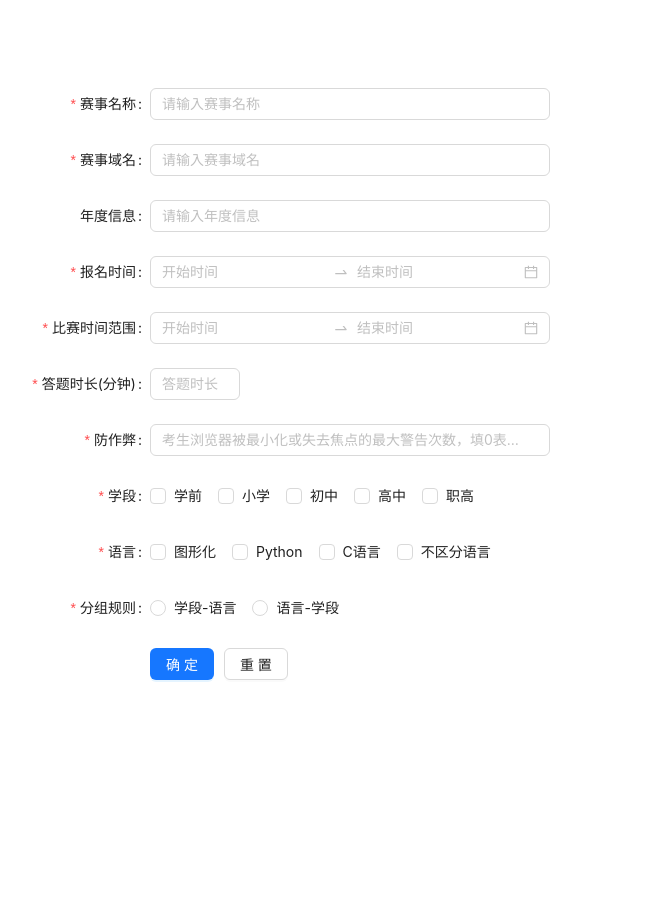
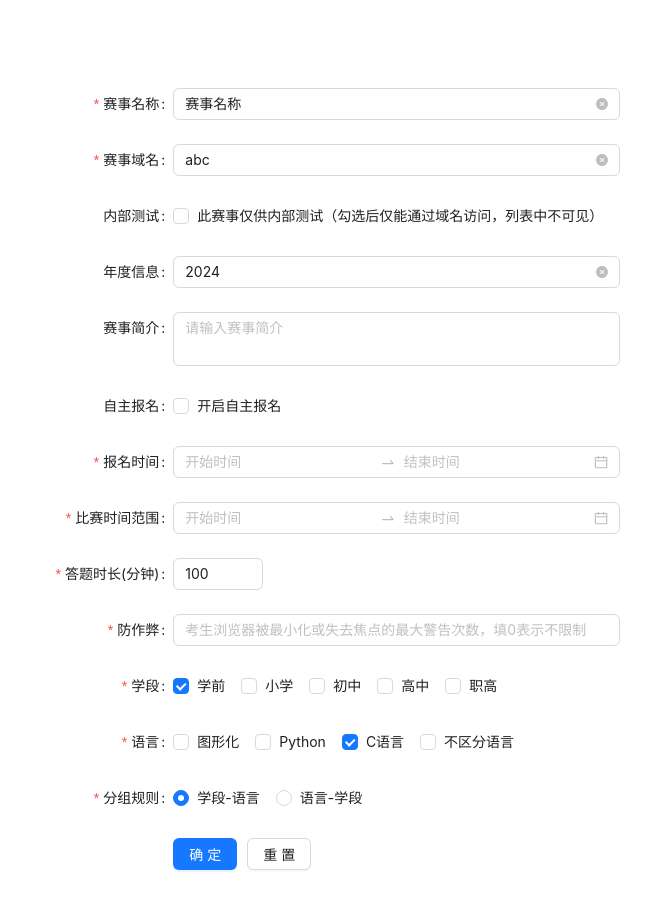
Before and after one commit to XHHZYQ/react-app-next, a Next.js app: page /form in a window 1280 px wide. Shown: the top 910 px of the page, without its empty margins (138-789 px from the left). Before the commit the page ends 844 px from the top, so only its background shows below. Built offline with nearby package versions, Linux system fonts and the light colour scheme.

Commit message:
添加checkbox

```diff
--- a/components/AForm/index.jsx
+++ b/components/AForm/index.jsx
@@ -1,14 +1,8 @@
 import { useEffect } from 'react';
 import { Button, Form } from 'antd';
-import { ASelect, AInput, ARangePicker, AInputNumber, ACheckboxGroup, ARadioGroup } from '../FormItem/index.js';
+import { ASelect, AInput, ATextarea, ARangePicker, AInputNumber, ACheckbox, ACheckboxGroup, ARadioGroup } from '../FormItem/index.js';
 import styles from './AForm.module.scss';
 
-// const onValuesChange = (changedValues, allValues) => {
-//   console.log('onValuesChange:', changedValues, allValues);
-// };
-// const onFinishFailed = (errorInfo) => {
-//   console.log('Failed:', errorInfo);
-// };
 const onFinish = (values) => {
   console.log('Success:', values);
 };
@@ -18,9 +12,12 @@ const onFinish = (values) => {
  **/
 const AForm = (props) => {
   const {
-    formList = [],
     initialValues = {},
     formModel = {},
+    formList = [],
+    addParam,
+    editParam,
+    detailParam,
     layout = 'horizontal',
     size = 'middle',
     disabled = false,
@@ -37,6 +34,10 @@ const AForm = (props) => {
   useEffect(() => {
     form.setFieldsValue(formModel);
     console.log('useEffect formModel', formModel);
+
+    // detailParam();
+
+
   });
 
   // 重置表单
@@ -48,9 +49,6 @@ const AForm = (props) => {
     <div className={styles.formBox} style={{ marginBottom: '40px' }}>
       {
         // initialValues = { initialValues }
-        // onFinishFailed = { onFinishFailed }
-        // autoComplete = "off"
-        // onValuesChange = { onValuesChange }
         <Form
           form={form}
           labelCol={labelCol}
@@ -78,12 +76,18 @@ const AForm = (props) => {
             } else if (item.inputType === 'inputNumber') {
               // 数字输入框
               return <AInputNumber key={index} {...item} />;
+            } else if (item.inputType === 'checkbox') {
+              // 单选框组
+              return <ACheckbox key={index} {...item} />;
             } else if (item.inputType === 'checkboxGroup') {
               // 数字输入框
               return <ACheckboxGroup key={index} {...item} />;
             } else if (item.inputType === 'radioGroup') {
               // 单选框组
               return <ARadioGroup key={index} {...item} />;
+            } else if (item.inputType === 'textarea') {
+              // 单选框组
+              return <ATextarea key={index} {...item} />;
             }
           })}
 
--- /dev/null
+++ b/components/FormItem/ACheckbox/index.jsx
@@ -0,0 +1,23 @@
+
+import { Form, Checkbox } from 'antd';
+
+const ACheckbox = (props) => {
+  const { label, model, options, rules, checked = "checked", disabled, change } = props;
+
+  return (
+    (label || label === ' ') ?
+      (<Form.Item label={label} name={model} rules={rules}>
+        <Checkbox
+          valuepropname={checked}
+          disabled={disabled}
+          onChange={change}
+        >{options.label}</Checkbox>
+      </Form.Item>) :
+      (<Checkbox
+        valuepropname={checked}
+        disabled={disabled}
+        onChange={change}
+      >{options.label}</Checkbox>)
+  );
+};
+export default ACheckbox;
--- a/components/FormItem/ACheckboxGroup/index.jsx
+++ b/components/FormItem/ACheckboxGroup/index.jsx
@@ -2,7 +2,7 @@
 import { Form, Checkbox } from 'antd';
 
 const ACheckboxGroup = (props) => {
-  const { label, model, rules, options, disabled, onChange } = props;
+  const { label, model, rules, options, disabled, change } = props;
 
   return (
     (label || label === ' ') ?
@@ -10,13 +10,13 @@ const ACheckboxGroup = (props) => {
         <Checkbox.Group
           options={options}
           disabled={disabled}
-          onChange={onChange}
+          onChange={change}
         />
       </Form.Item>) :
       (<Checkbox.Group
         options={options}
         disabled={disabled}
-        onChange={onChange}
+        onChange={change}
       />)
   );
 };
--- a/components/FormItem/AInputNumber/index.jsx
+++ b/components/FormItem/AInputNumber/index.jsx
@@ -10,7 +10,7 @@ const AInputNumber = (props) => {
     min,
     max,
     disabled,
-    onChange,
+    change,
     changeOnWheel = true,
     controls = true
   } = props;
@@ -23,7 +23,7 @@ const AInputNumber = (props) => {
           min={min}
           max={max}
           disabled={disabled}
-          onChange={onChange}
+          onChange={change}
           // changeOnWheel={changeOnWheel}
           controls={controls}
         />
@@ -33,7 +33,7 @@ const AInputNumber = (props) => {
         min={1}
         max={10}
         disabled={disabled}
-        onChange={onChange}
+        onChange={change}
         // changeOnWheel={changeOnWheel}
         controls={controls}
       />)
--- a/components/FormItem/ARadioGroup/index.jsx
+++ b/components/FormItem/ARadioGroup/index.jsx
@@ -2,17 +2,17 @@
 import { Form, Radio } from 'antd';
 
 const ARadioGroup = (props) => {
-  const { label, model, rules, options, onChange } = props;
+  const { label, model, rules, options, change } = props;
 
   return (
     (label || label === ' ') ?
       (<Form.Item label={label} name={model} rules={rules}>
-        <Radio.Group onChange={onChange}>
+        <Radio.Group onChange={change}>
           {options.map((item, index) =>
             <Radio key={index} value={item.value}>{item.label}</Radio>)}
         </Radio.Group>
       </Form.Item>) :
-      (<Radio.Group onChange={onChange}>
+      (<Radio.Group onChange={change}>
         {options.map((item, index) =>
           <Radio key={index} value={item.value}>{item.label}</Radio>)}
       </Radio.Group>)
--- /dev/null
+++ b/components/FormItem/ATextarea/index.jsx
@@ -0,0 +1,30 @@
+
+import { Form, Input } from 'antd';
+
+const { TextArea } = Input;
+
+/**
+ * 输入框 组件
+ **/
+const AInput = (props) => {
+  const { label, model, rules, placeholder, autoSize = { minRows: 2, maxRows: 4 }, change, disabled = false } = props;
+  return (
+    (label || label === ' ') ?
+      (<Form.Item label={label} name={model} rules={rules}>
+        <TextArea
+          placeholder={placeholder}
+          onChange={change}
+          autoSize={autoSize}
+          disabled={disabled}
+        />
+      </Form.Item>) :
+      (<TextArea
+        placeholder={placeholder}
+        onChange={change}
+        autoSize={autoSize}
+        disabled={disabled}
+      />)
+  );
+};
+
+export default AInput;
--- a/components/FormItem/index.js
+++ b/components/FormItem/index.js
@@ -1,10 +1,12 @@
 
 import ASelect from './ASelect/index.jsx';
 import AInput from './AInput/index.jsx';
+import ATextarea from './ATextarea/index.jsx';
 import ADatePicker from './ADatePicker';
 import ARangePicker from './ARangePicker';
 import AInputNumber from './AInputNumber/index.jsx';
+import ACheckbox from './ACheckbox/index.jsx';
 import ACheckboxGroup from './ACheckboxGroup/index.jsx';
 import ARadioGroup from './ARadioGroup/index.jsx';
 
-export { AInput, ASelect, ADatePicker, ARangePicker, AInputNumber, ACheckboxGroup, ARadioGroup };
+export { AInput, ATextarea, ASelect, ADatePicker, ARangePicker, AInputNumber, ACheckbox, ACheckboxGroup, ARadioGroup };
--- a/pages/form/index.jsx
+++ b/pages/form/index.jsx
@@ -5,11 +5,21 @@ import { useEffect, useState } from 'react';
 import { matchAdd, matchDetail, matchEdit } from 'api/index.js';
 
 const formModel = {
-  studentName: undefined,
-  sex: undefined,
-  number: undefined,
-  gradeId: undefined,
-  classId: undefined
+  name: '赛事名称',
+  domain: 'abc',
+  year: '2024',
+  intro: undefined,
+  enrollSwitch: undefined,
+  enrollTime: [],
+  startTime: undefined,
+  endTime: undefined,
+  startEndTime: undefined,
+  duration: 100,
+  warnNumber: undefined,
+  level: [1],
+  language: [3],
+  groupRule: 1,
+  closeBetaTest: undefined
 };
 
 
@@ -70,39 +80,39 @@ const formItems = {
     placeholder: '请输入赛事域名',
     rules: formRules.domain
   },
-  // closeBetaTest: {
-  //   label: '内部测试',
-  //   inputType: 'checkbox',
-  //   model: 'closeBetaTest',
-  //   options: { value: '此赛事仅供内部测试（勾选后仅能通过域名访问，列表中不可见）' },
-  // },
+  closeBetaTest: {
+    label: '内部测试',
+    inputType: 'checkbox',
+    model: 'closeBetaTest',
+    options: { label: '此赛事仅供内部测试（勾选后仅能通过域名访问，列表中不可见）' },
+  },
   year: {
     label: '年度信息',
     inputType: 'input',
     model: 'year',
     placeholder: '请输入年度信息',
   },
-  // intro: {
-  //   label: '赛事简介',
-  //   inputType: 'textarea',
-  //   model: 'intro',
-  //   placeholder: '请输入赛事简介',
-  //   rows: 4,
-  //   maxlength: 500,
-  //   showWordLimit: true,
-  // },
-  // enrollSwitch: {
-  //   label: '自主报名',
-  //   inputType: 'checkbox',
-  //   model: 'enrollSwitch',
-  //   options: { key: 1, value: '开启自主报名' },
-  //   change: (value) => {
-  //     this.formItems.enrollTime.isHidden = value !== 1;
-  //     if (value === 0) {
-  //       this.formModel.enrollTime = [];
-  //     }
-  //   },
-  // },
+  intro: {
+    label: '赛事简介',
+    inputType: 'textarea',
+    model: 'intro',
+    placeholder: '请输入赛事简介',
+    rows: 4,
+    maxlength: 500,
+    showWordLimit: true,
+  },
+  enrollSwitch: {
+    label: '自主报名',
+    inputType: 'checkbox',
+    model: 'enrollSwitch',
+    options: { label: '开启自主报名' },
+    change: (value) => {
+      this.formItems.enrollTime.isHidden = value !== 1;
+      if (value === 0) {
+        this.formModel.enrollTime = [];
+      }
+    },
+  },
   enrollTime: {
     label: '报名时间',
     inputType: 'rangePicker',
@@ -232,6 +242,7 @@ const MyForm = () => {
   return (
     <div className={styles.formBox} style={{ marginBottom: '20px' }}>
       <AForm
+        maxWidth={{ maxWidth: 670 }}
         formModel={formModel}
         initialValues={{}}
         formList={formList}
```
